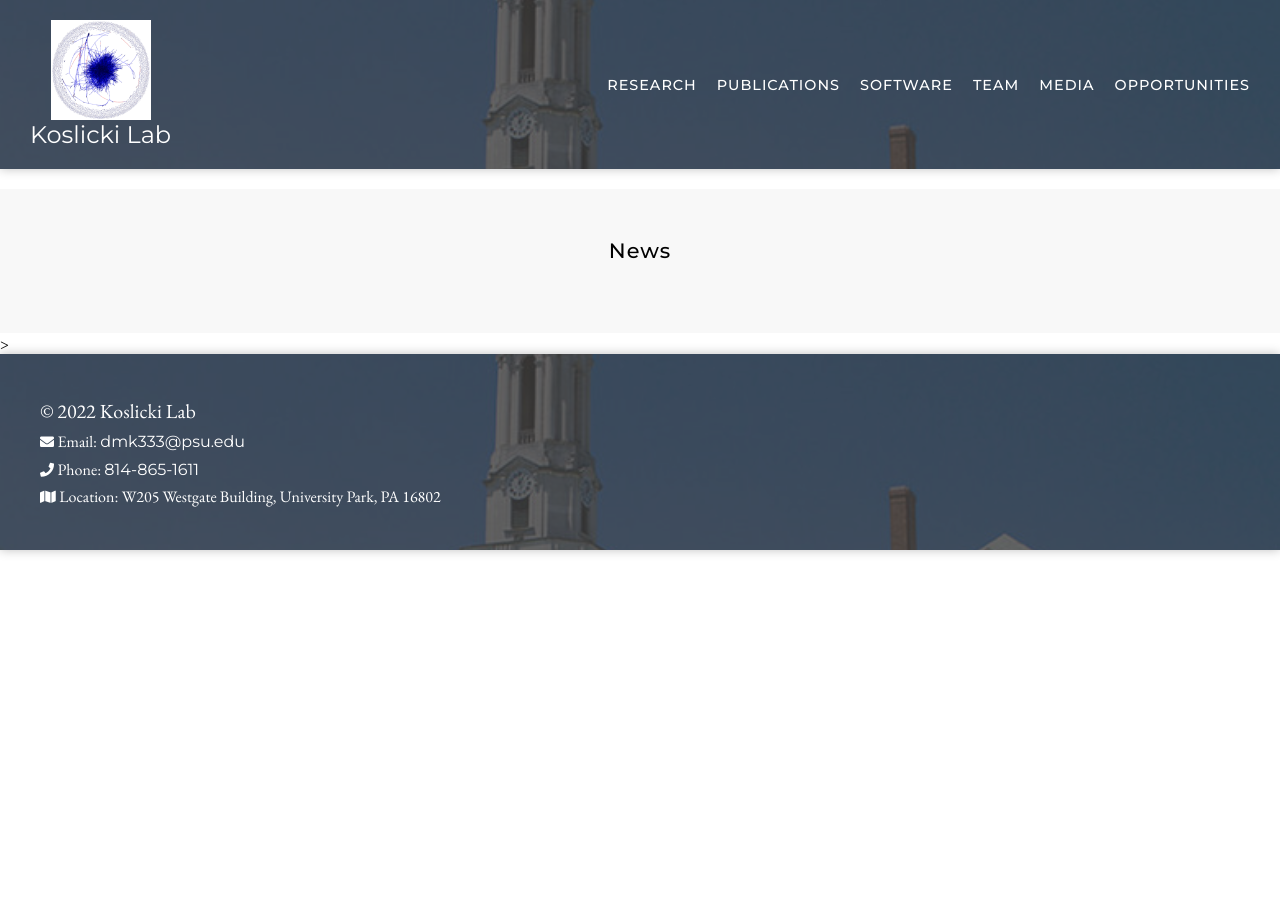
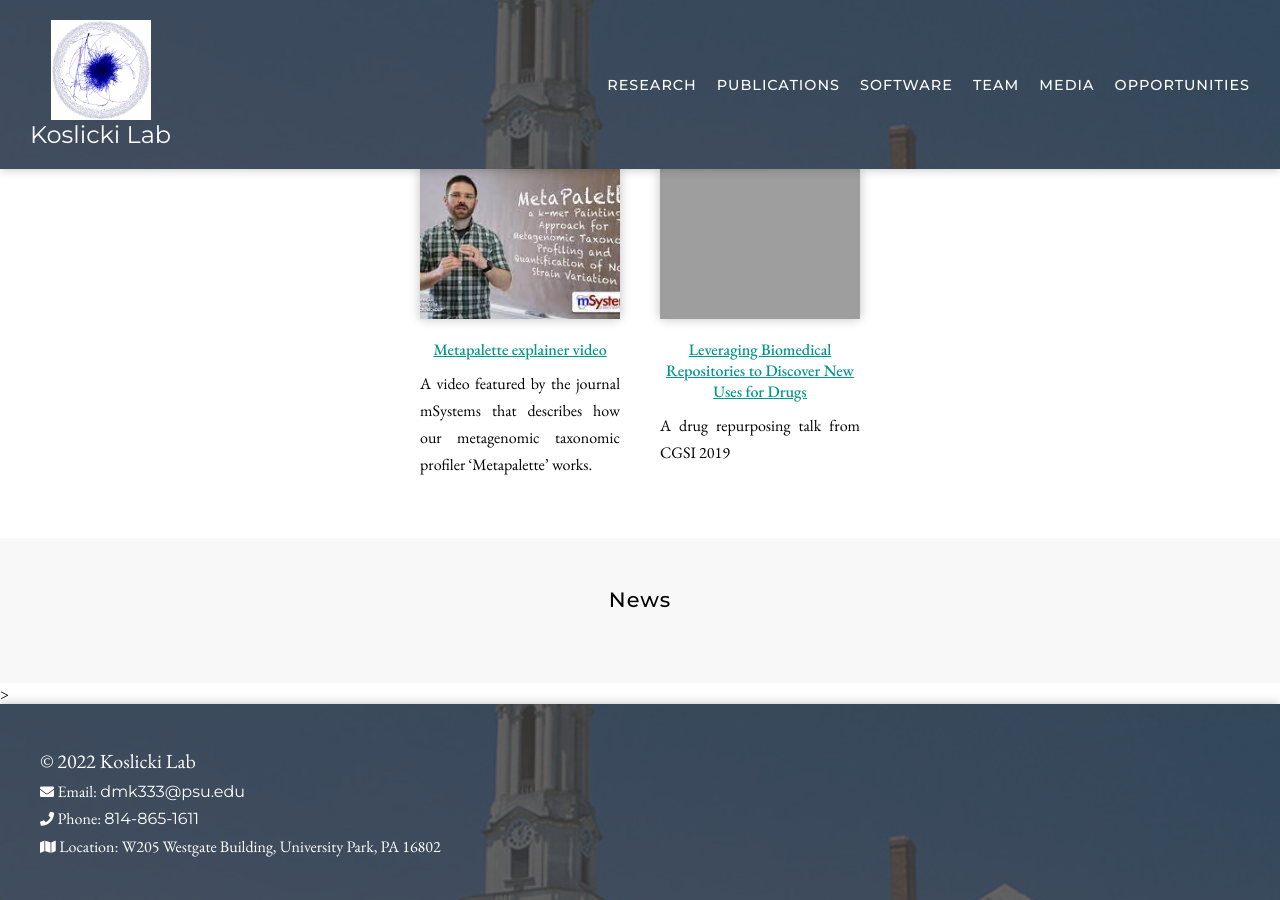
Before and after one commit to mohsenht/Koslicki-lab-PSU, a Jekyll site: the page built from media/index.md, in a window 1280 px wide and 900 px high, scrolled down 828 px. Built offline with Jekyll 4.4.1, drawn with Linux system fonts in a browser that asks for light colours; nearby versions of some CDN libraries; grey boxes are pictures that could not be loaded.

```diff
--- a/_data/resources.yml
+++ b/_data/resources.yml
@@ -164,10 +164,17 @@
 
 
 
-######################################## Outreach: outreach
+######################################## Presentations: talks
 # Metapalette
 - title: "Metapalette explainer video"
-  type: outreach
+  type: talk
   image: images/metapalette.jpeg
   link: https://youtu.be/emMCAJ2oeP4
   description: A video featured by the journal mSystems that describes how our metagenomic taxonomic profiler 'Metapalette' works.
+
+# ARAX
+- title: "Leveraging Biomedical Repositories to Discover New Uses for Drugs"
+  type: talk
+  image: images/arax.jpeg
+  link: https://youtu.be/MPt6kqjt4sA
+  description: A drug repurposing talk from CGSI 2019
```
